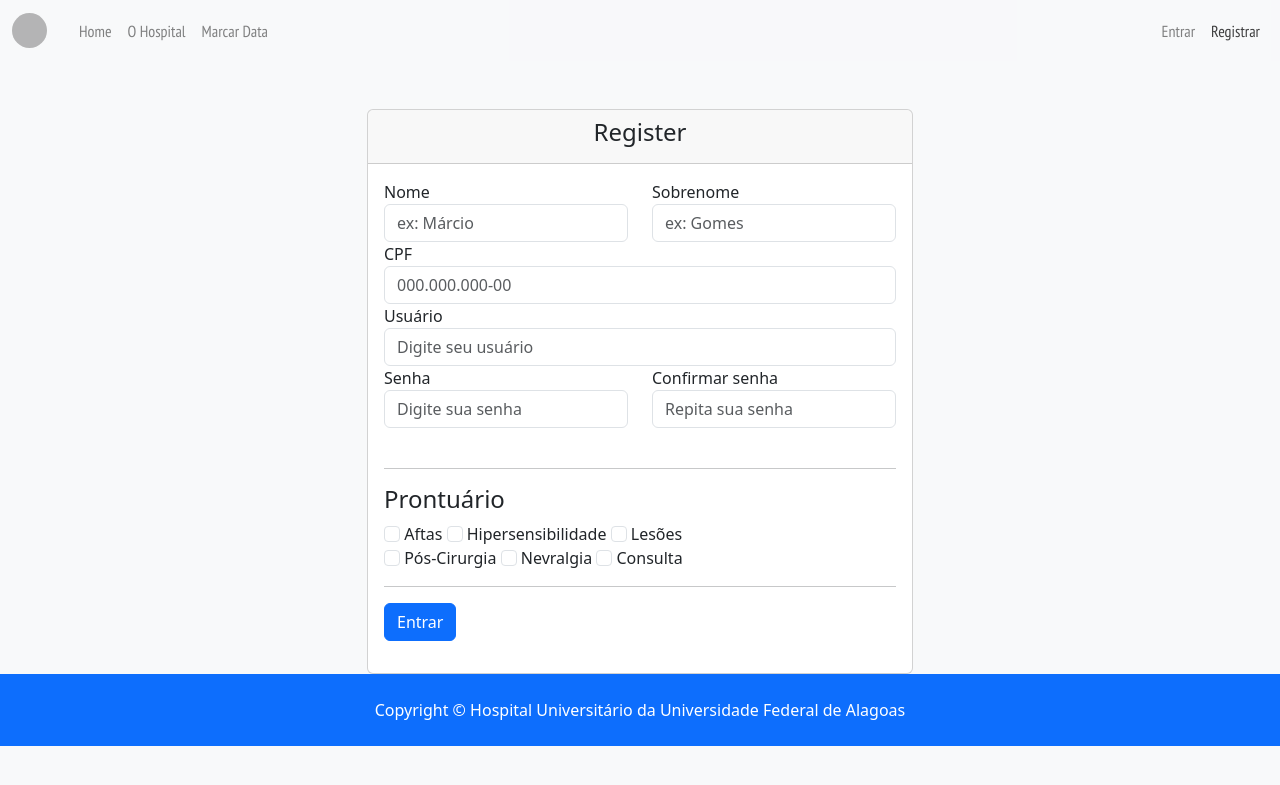
After one commit to caioagralemos/Sistema-de-Consultas, a Django app: page /register in a window 1280 px wide. The commit adds this page. Shown: the top 785 px of the page. Run offline with Django 4.2, Linux system fonts and the light colour scheme; grey boxes are pictures that could not be loaded.

Commit message:
Modelo do Paciente e Autenticação

```diff
--- /dev/null
+++ b/_backend/medico/urls.py
@@ -0,0 +1,8 @@
+from django.urls import path
+from . import views
+
+urlpatterns = [
+    path('dashboard', views.dashboard, name='medico-dashboard'),
+    path('login', views.login, name='medico-login'),
+    path('logout', views.logout, name='medico-logout'),
+]
--- /dev/null
+++ b/_backend/paciente/urls.py
@@ -0,0 +1,9 @@
+from django.urls import path
+from . import views
+
+urlpatterns = [
+    path('dashboard', views.dashboard, name='dashboard'),
+    path('login', views.login, name='login'),
+    path('logout', views.logout, name='logout'),
+    path('register', views.register, name='register'),
+]
--- a/_backend/paciente/views.py
+++ b/_backend/paciente/views.py
@@ -1,3 +1,101 @@
-from django.shortcuts import render
+from django.shortcuts import render, redirect
+from django.contrib import messages, auth
+from django.contrib.auth.models import User
+
+from paciente.helpers.checar_cpf_valido import checar_cpf_valido
+from paciente.helpers.checar_nome_valido import checar_nome_valido
+
+from .models import Paciente
 
 # Create your views here.
+
+def register(request):
+    if request.method == 'POST':
+        first_name = request.POST['first_name']
+        last_name = request.POST['last_name']
+        username = request.POST['username']
+        password = request.POST['password']
+        password2 = request.POST['password2']
+
+        nome = f'{first_name} {last_name}'.strip()
+
+        cpf = request.POST['cpf'].replace('-', '').replace('.', '').strip()
+
+        if 'aftas' in request.POST:
+            aftas = True
+        else:
+            aftas = False
+
+        if 'consulta' in request.POST:
+            consulta = True
+        else:
+            consulta = False
+
+        if 'pos_cirurgia' in request.POST:
+            pos_cirurgia = True
+        else:
+            pos_cirurgia = False
+
+        if 'hipersensibilidade' in request.POST:
+            hipersensibilidade = True
+        else:
+            hipersensibilidade = False
+
+        if 'nevralgia' in request.POST:
+            nevralgia = True
+        else:
+            nevralgia = False
+
+        if 'lesoes' in request.POST:
+            lesoes = True
+        else:
+            lesoes = False
+
+        if password != password2:
+            print('Senhas diferentes!')
+            return redirect('register')
+        elif not User.objects.filter(username=username).exists:
+            print('Usuário já registrado!')
+            return redirect('register')
+        elif checar_nome_valido(nome) is False:
+            print('Nome inválido!')
+            return redirect('register')
+        elif checar_cpf_valido(cpf) is False:
+            print('CPF inválido!')
+            return redirect('register')
+        else:
+            # Criando um novo usuário
+            user = User.objects.create_user(username=username, password=password, first_name=first_name, last_name=last_name)
+            user.save()
+
+            # Criando o perfil estendido vinculado ao usuário
+            paciente = Paciente.objects.create(user=user, cpf=cpf, aftas=aftas, hipersensibilidade=hipersensibilidade, consulta=consulta, lesoes=lesoes, nevralgia=nevralgia, pos_cirurgia=pos_cirurgia)
+            paciente.save()
+            return redirect('login')
+    else:
+        return render(request, 'paciente/register.html')
+
+def dashboard(request):
+    return render(request, 'paciente/dashboard.html')
+
+def login(request):
+    if request.method == 'POST':
+        username = request.POST['username']
+        password = request.POST['password']
+
+        user = auth.authenticate(username=username, password=password)
+
+        if user is not None:
+            auth.login(request, user)
+            return redirect('dashboard')
+        else:
+            print('Something went wrong. Check your credentials and try again')
+            return redirect('login')
+    else:
+        return render(request, 'paciente/login.html')
+
+def logout(request):
+    if request.method == 'POST':
+        auth.logout(request)
+        print('You are now logged out!')
+        return redirect('index')
--- a/_backend/sistema_de_consultas/urls.py
+++ b/_backend/sistema_de_consultas/urls.py
@@ -19,5 +19,7 @@ from django.urls import path, include
 
 urlpatterns = [
     path('', include('pages.urls')),
+    path('', include('paciente.urls')),
+    path('medico/', include('medico.urls')),
     path('admin/', admin.site.urls),
 ]
--- a/_backend/templates/base.html
+++ b/_backend/templates/base.html
@@ -26,7 +26,7 @@
 
     <nav id="navbar" class="navbar navbar-expand-lg bg-light opacity-75 sticky-top">
       <div class="container-fluid" style="font-family: 'PT Sans Narrow', sans-serif;">
-        <a class="navbar-brand opacity-100" href="/"
+        <a class="navbar-brand opacity-100" href="{% url 'index' %}"
           ><img
             src="https://lh4.googleusercontent.com/-tH0LCqx2IXU/AAAAAAAAAAI/AAAAAAAAAAA/pq7G0BhfSUU/s88-p-k-no-ns-nd/photo.jpg"
             class="rounded-circle me-2"
@@ -45,10 +45,61 @@
           <span class="navbar-toggler-icon"></span>
         </button>
         <div class="collapse navbar-collapse" id="navbarNavAltMarkup">
+          <div class="navbar-nav me-auto">
+            <a
+            {% if 'index' in request.path %}
+            class="nav-link active"
+            {% else %}
+            class="nav-link"
+            {% endif %}
+            aria-current="page" href="{% url 'index' %}">Home</a>
+            <a
+            {% if 'about' in request.path %}
+            class="nav-link active"
+            {% else %}
+            class="nav-link"
+            {% endif %}
+            href="{% url 'about' %}">O Hospital</a>
+            <a
+            {% if 'agendarconsulta' in request.path %}
+            class="nav-link active"
+            {% else %}
+            class="nav-link"
+            {% endif %}
+            href="{% url 'agendarconsulta' %}">Marcar Data</a>
+          </div>
           <div class="navbar-nav ms-auto">
-            <a class="nav-link" aria-current="page" href="/">Home</a>
-            <a class="nav-link" href="/about">O Hospital</a>
-            <a class="nav-link" href="/agendarconsulta">Marcar Data</a>
+            {% if user.is_authenticated %}
+            <a
+            {% if 'dashboard' in request.path %}
+            class="nav-link active"
+            {% else %}
+            class="nav-link"
+            {% endif %}
+            aria-current="page" href="{% url 'dashboard' %}">Meus Dados ({{user.first_name}})</a>
+            <a class="nav-link" href="javascript:{document.getElementById('logout').submit()}">
+              <i class="fas fa-sign-out-alt"></i> Sair
+            </a>
+            <form action="{% url 'logout' %}" method="POST" id="logout">
+              {% csrf_token %}
+              <input type='hidden'>
+            </form>
+            {% else %}
+            <a
+            {% if 'login' in request.path %}
+            class="nav-link active"
+            {% else %}
+            class="nav-link"
+            {% endif %}
+            aria-current="page" href="{% url 'login' %}">Entrar</a>
+            <a
+            {% if 'register' in request.path %}
+            class="nav-link active"
+            {% else %}
+            class="nav-link"
+            {% endif %}
+            href="{% url 'register' %}">Registrar</a>
+            {% endif %}
           </div>
         </div>
       </div>
--- /dev/null
+++ b/_backend/templates/medico/dashboard.html
@@ -0,0 +1,4 @@
+{% extends 'base.html' %}
+{% block content %}
+<h1>DASHBOARD DO MÉDICO</h1>
+{% endblock %}
--- /dev/null
+++ b/_backend/templates/medico/login.html
@@ -0,0 +1,4 @@
+{% extends 'base.html' %}
+{% block content %}
+<h1>LOGIN DO MÉDICO</h1>
+{% endblock %}
--- /dev/null
+++ b/_backend/templates/paciente/dashboard.html
@@ -0,0 +1,4 @@
+{% extends 'base.html' %}
+{% block content %}
+<h1>DASHBOARD</h1>
+{% endblock %}
--- /dev/null
+++ b/_backend/templates/paciente/register.html
@@ -0,0 +1,75 @@
+{% extends 'base.html' %}
+{% block content %}
+<div class="container">
+    <div class="row justify-content-center mt-5">
+        <div class="col-md-6">
+            <div class="card">
+                <div class="card-header">
+                    <h4 class="text-center">Register</h4>
+                </div>
+                <div class="card-body">
+                    <form method='POST'>
+                        {% csrf_token %}
+                    <div class='row justify-content-center'>
+                        <div class="form-group col-md-6">
+                            <label for="first_name">Nome</label>
+                            <input type="text" class="form-control" id="first_name" name="first_name" placeholder="ex: Márcio">
+                        </div>
+                        <div class="form-group col-md-6">
+                            <label for="last_name">Sobrenome</label>
+                            <input type="text" class="form-control" id="last_name" name="last_name" placeholder="ex: Gomes">
+                        </div>
+                    </div>
+                        <div class="form-group">
+                            <label for="cpf">CPF</label>
+                            <input type="text" maxlength='14' class="form-control" id="cpf" name="cpf" placeholder="000.000.000-00">
+                        </div>
+                        <div class="form-group">
+                            <label for="username">Usuário</label>
+                            <input type="text" class="form-control" id="username" name='username' placeholder="Digite seu usuário">
+                        </div>
+                    <div class='row justify-content-center'>
+                        <div class="form-group col-md-6">
+                            <label for="password">Senha</label>
+                            <input type="password" class="form-control" name="password" id="password" placeholder="Digite sua senha">
+                        </div>
+                        <div class="form-group col-md-6">
+                            <label for="password2">Confirmar senha</label>
+                            <input type="password" class="form-control" name="password2" id="password2" placeholder="Repita sua senha">
+                        </div>
+                    </div>
+                        <br><hr>
+                    <div>
+                        <h4>Prontuário</h4>
+                        <div class="form-group form-check-inline">
+                            <input type="checkbox" class="form-check-input" name="aftas" id="aftas">
+                            <label class="form-check-label" for="aftas">Aftas</label>
+
+                            <input type="checkbox" class="form-check-input" name="hipersensibilidade" id="hipersensibilidade">
+                            <label class="form-check-label" for="hipersensibilidade">Hipersensibilidade</label>
+
+                            <input type="checkbox" class="form-check-input" name="lesoes" id="lesoes">
+                            <label class="form-check-label" for="lesoes">Lesões</label>
+                        </div>
+                        <br>
+                        <div class="form-group form-check-inline">
+                            <input type="checkbox" class="form-check-input" name="pos_cirurgia" id="pos_cirurgia">
+                            <label class="form-check-label" for="pos_cirurgia">Pós-Cirurgia</label>
+
+                            <input type="checkbox" class="form-check-input" name="nevralgia" id="nevralgia">
+                            <label class="form-check-label" for="nevralgia">Nevralgia</label>
+
+                            <input type="checkbox" class="form-check-input" name="consulta" id="consulta">
+                            <label class="form-check-label" for="consulta">Consulta</label>
+                        </div>
+                        <br>
+                        <hr>
+                    </div>
+                        <button type="submit" class="btn btn-primary btn-block">Entrar</button>
+                    </form>
+                </div>
+            </div>
+        </div>
+    </div>
+</div>
+{% endblock %}
```
Also changed, not shown: _backend/medico/models.py (+8 -2 lines), _backend/medico/views.py (+12 -1 lines), _backend/paciente/models.py (+7 -2 lines), _backend/templates/paciente/login.html (added, +28 -0 lines), _backend/medico/migrations/0001_initial.py, _backend/paciente/migrations/0001_initial.py.
